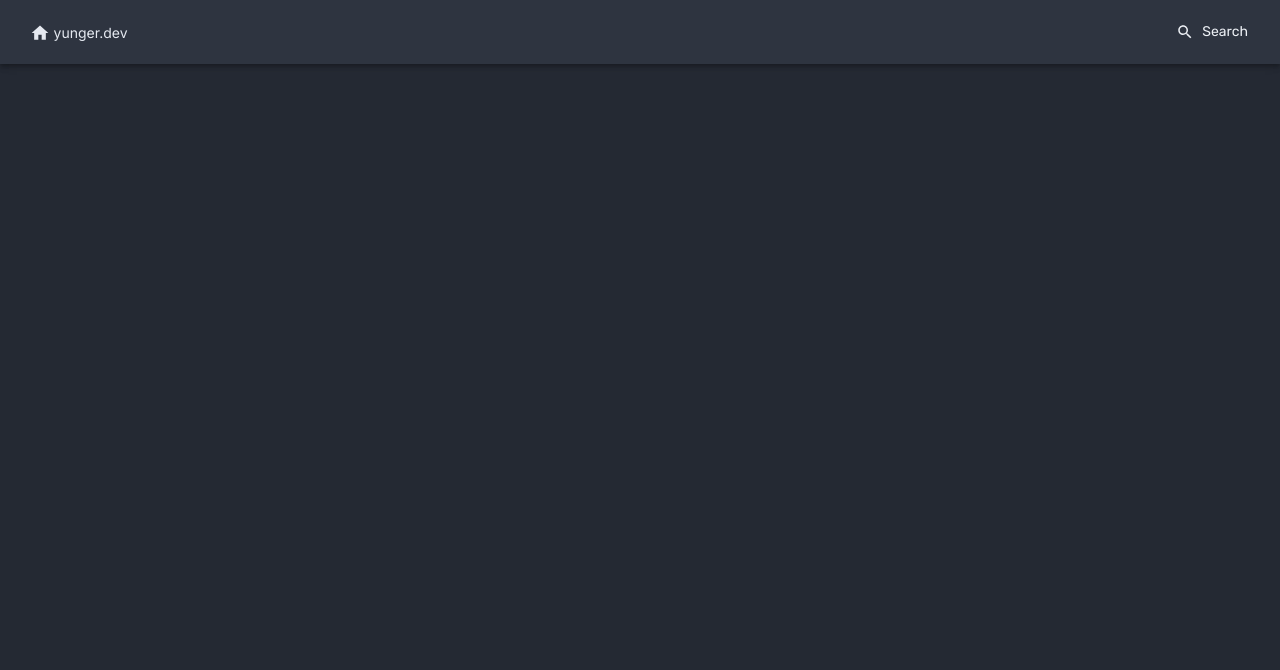
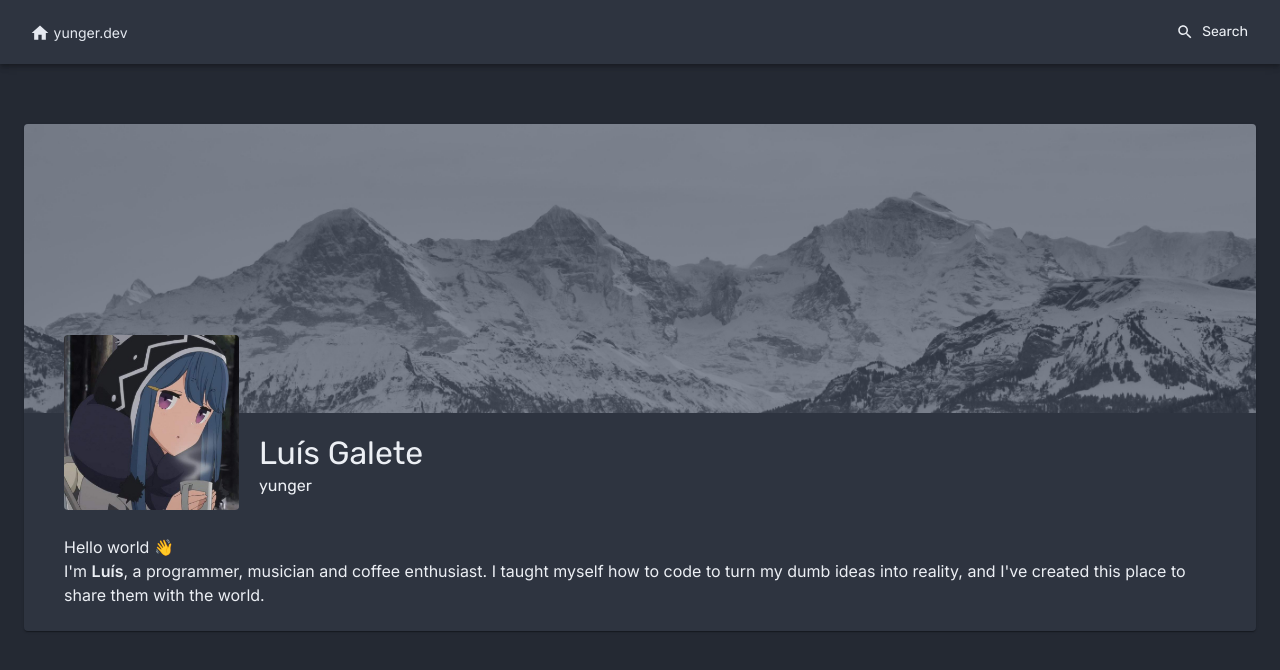
Before and after one commit to yunger7/yunger.dev, a Next.js app: page / in a window 1280 px wide. Shown: the top 670 px of the page. Built offline with nearby package versions, Linux system fonts and the light colour scheme.

Commit message:
Create introduction section

```diff
--- a/src/pages/index.jsx
+++ b/src/pages/index.jsx
@@ -1,7 +1,78 @@
+import Image from "next/image";
+import { Container, Card, CardContent, Typography } from "@material-ui/core";
+import { makeStyles, useTheme } from "@material-ui/core/styles";
+
 import { Header } from "../components/Header";
 
+import nordicWallpaper from "../../public/nordic-wallpaper.jpg";
+import profilePicture from "../../public/profile-picture.jpg";
+
+const useStyles = makeStyles(theme => ({
+  page: {
+    paddingTop: theme.spacing(7.5),
+  },
+	introductionCard: {
+		width: "100%",
+	},
+	introductionCardContent: {
+		padding: `${theme.spacing(2)}px ${theme.spacing(5)}px`,
+	},
+	profile: {
+		display: "flex",
+    maxHeight: 100,
+	},
+	profileName: {
+		display: "flex",
+		flexDirection: "column",
+	},
+	profileImage: {
+		position: "relative",
+		bottom: 100,
+		marginRight: theme.spacing(2.5),
+		"& img": {
+			borderRadius: theme.shape.borderRadius,
+		},
+	},
+}));
+
 export default function Home() {
-  return (
-    <Header />
-  )
+	const classes = useStyles();
+  const theme = useTheme();
+
+	return (
+		<>
+			<Header />
+			<Container className={classes.page} maxWidth="lg">
+				<Card className={classes.introductionCard}>
+					<Image
+						src={nordicWallpaper}
+						alt="Snow mountain wallpaper"
+						width={theme.breakpoints.values.lg}
+						height={300}
+            placeholder="blur"
+						objectFit="cover"
+					/>
+					<CardContent className={classes.introductionCardContent}>
+						<div className={classes.profile}>
+							<div className={classes.profileImage}>
+								<Image src={profilePicture} width={175} height={175} priority />
+							</div>
+							<div className={classes.profileName}>
+								<Typography variant="h3">Luís Galete</Typography>
+								<Typography variant="subtitle1">yunger</Typography>
+							</div>
+						</div>
+						<div>
+							<Typography variant="body1">
+								Hello world 👋 <br /> I'm <strong>Luís</strong>, a programmer, musician and coffee
+								enthusiast. I taught myself how to code to turn my dumb ideas
+								into reality, and I've created this place to share them with the
+								world.
+							</Typography>
+						</div>
+					</CardContent>
+				</Card>
+			</Container>
+		</>
+	);
 }
```
Also changed, not shown: public/nordic-wallpaper.jpg (added), public/profile-picture.jpg (added).
